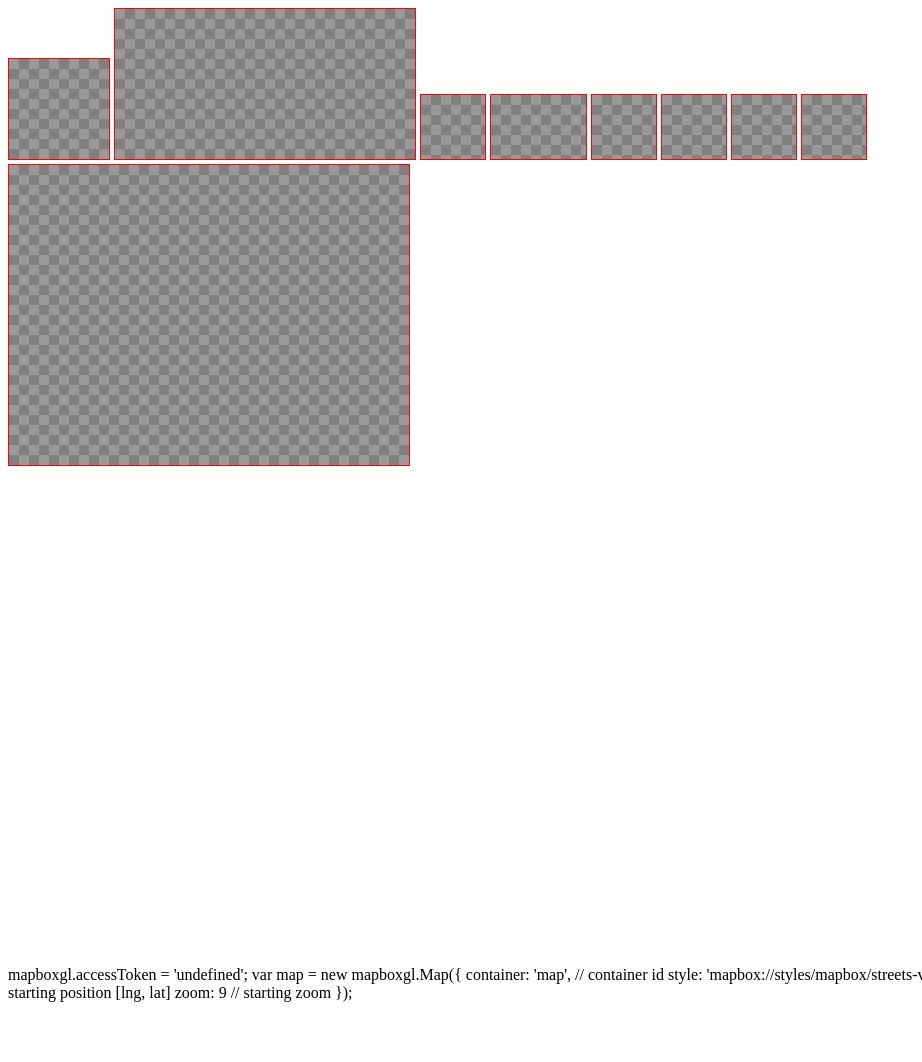
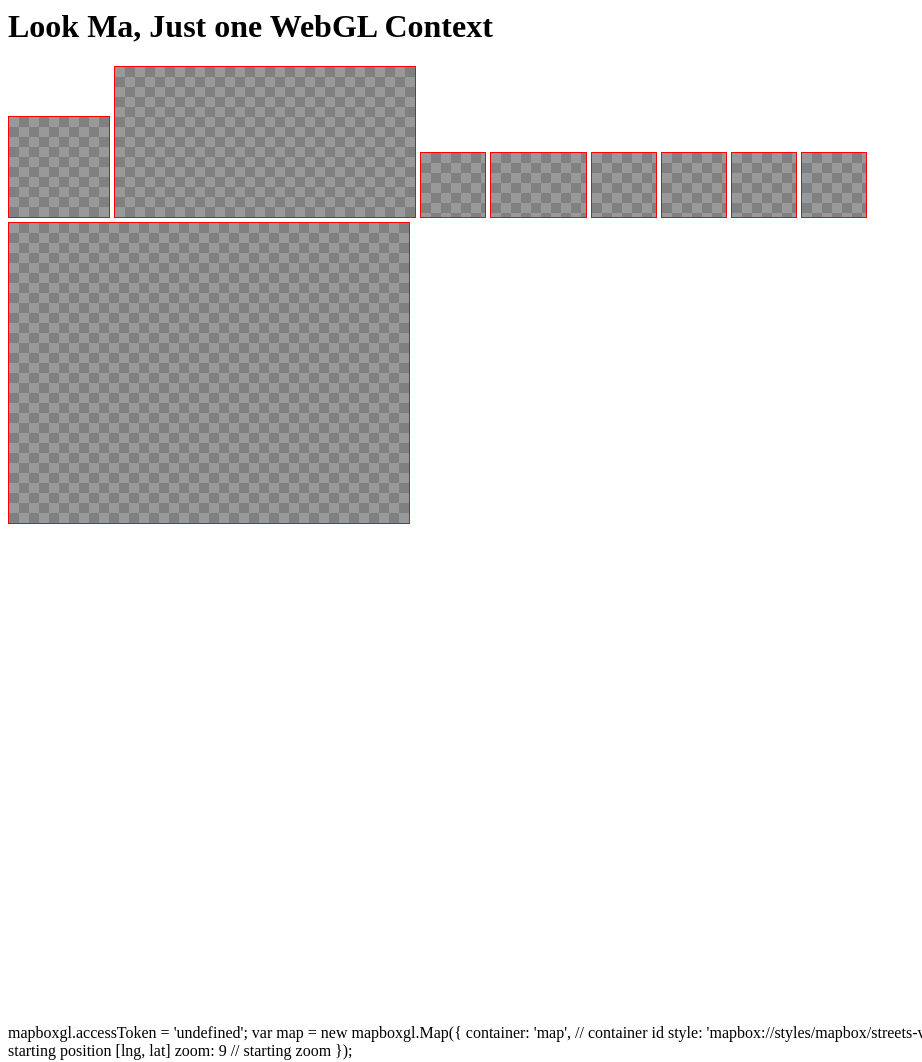
Before and after one commit to greggman/virtual-webgl, a plain HTML site: page example/example.html in a window 1280 px wide. Shown: the whole page, without its empty margins (0-922 px from the left). Before the commit the page ends 1010 px from the top, so only its background shows below. Drawn offline with nearby package versions, Linux system fonts and the light colour scheme; a script that the page names is missing.

Commit message:
update example

```diff
--- a/example/example.html
+++ b/example/example.html
@@ -18,6 +18,7 @@
     </style>
   </head>
   <body>
+    <h1>Look Ma, Just one WebGL Context</h1>
     <canvas id="c1" width="100" height="100"></canvas>
     <canvas id="c2"></canvas>
     <canvas id="c3" width="64" height="64"></canvas>
```
